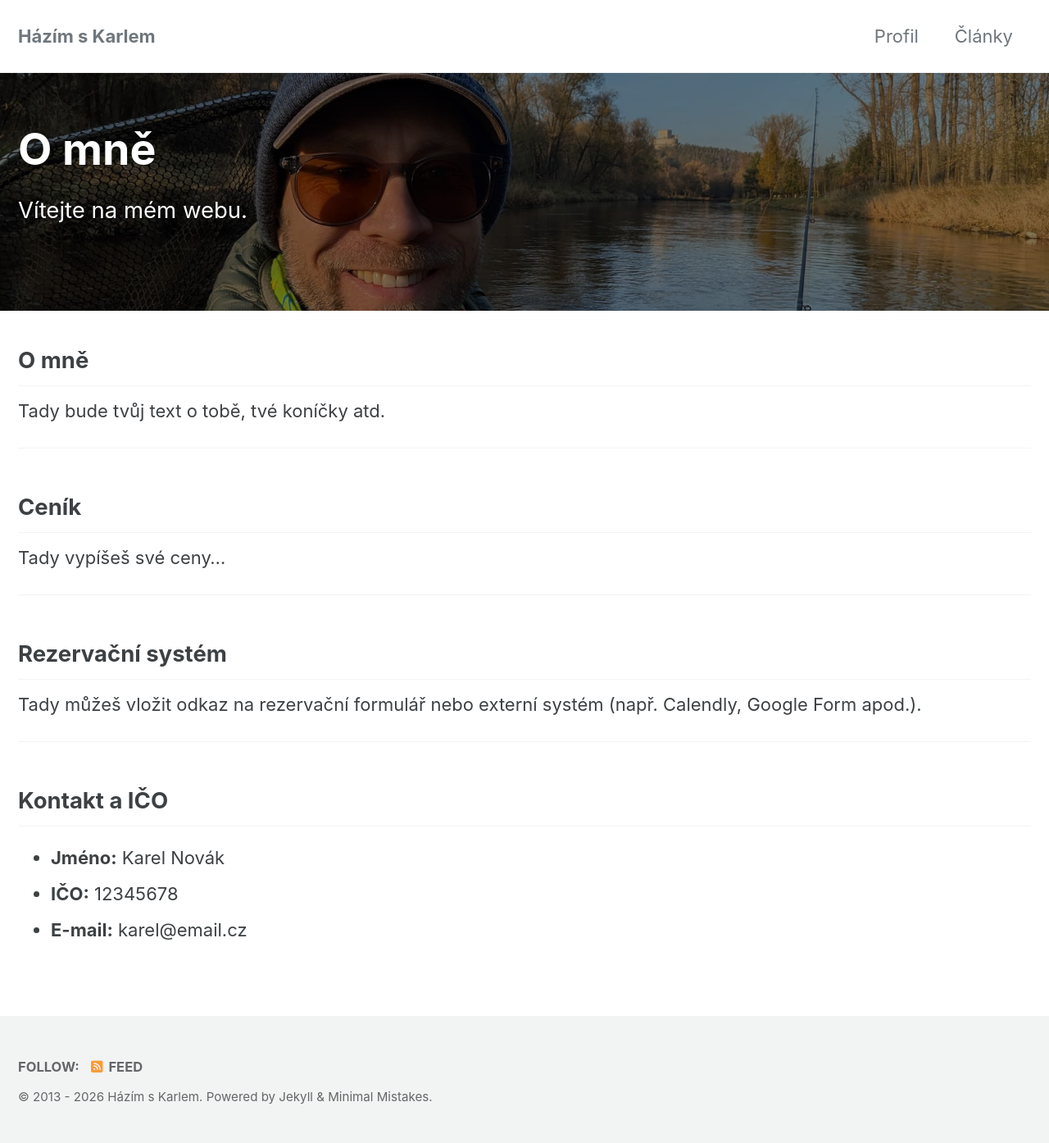
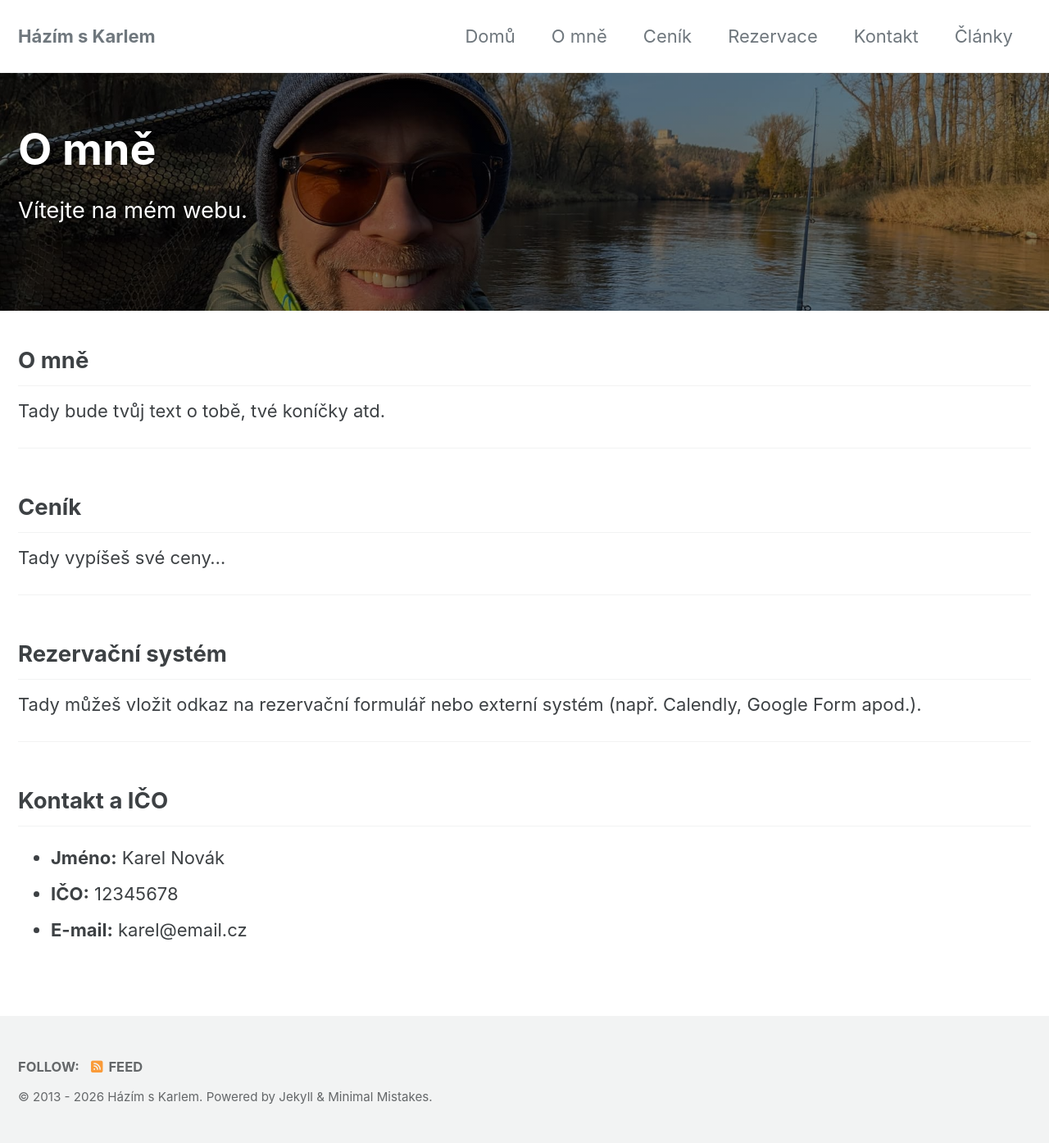
Before and after one commit to hazimskarlem/hazimskarlem.github.io, a Jekyll site: the page built from index.md, in a window 1280 px wide. Shown: the whole page at 82% size. Built offline with Jekyll 4.4.1, drawn with Linux system fonts in a browser that asks for light colours; cached includes are drawn as plain includes; the list of posts is cut into pages by our own code; our own code applies the rules of GitHub Pages for plain Markdown files.

Commit message:
Update navigation.yml

```diff
--- a/_data/navigation.yml
+++ b/_data/navigation.yml
@@ -1,6 +1,14 @@
 # Hlavní navigační menu
 main:
-  - title: "Profil"
+  - title: "Domů"
     url: /
+  - title: "O mně"
+    url: /#profil
+  - title: "Ceník"
+    url: /#cenik
+  - title: "Rezervace"
+    url: /#rezervace
+  - title: "Kontakt"
+    url: /#kontakt
   - title: "Články"
     url: /clanky/
```
